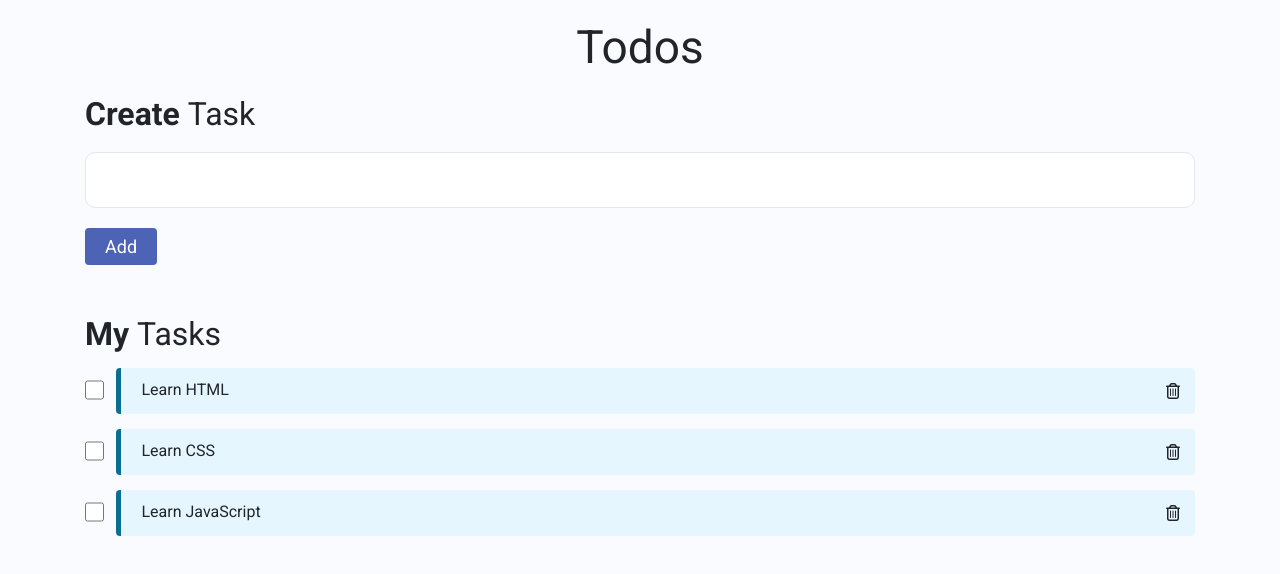
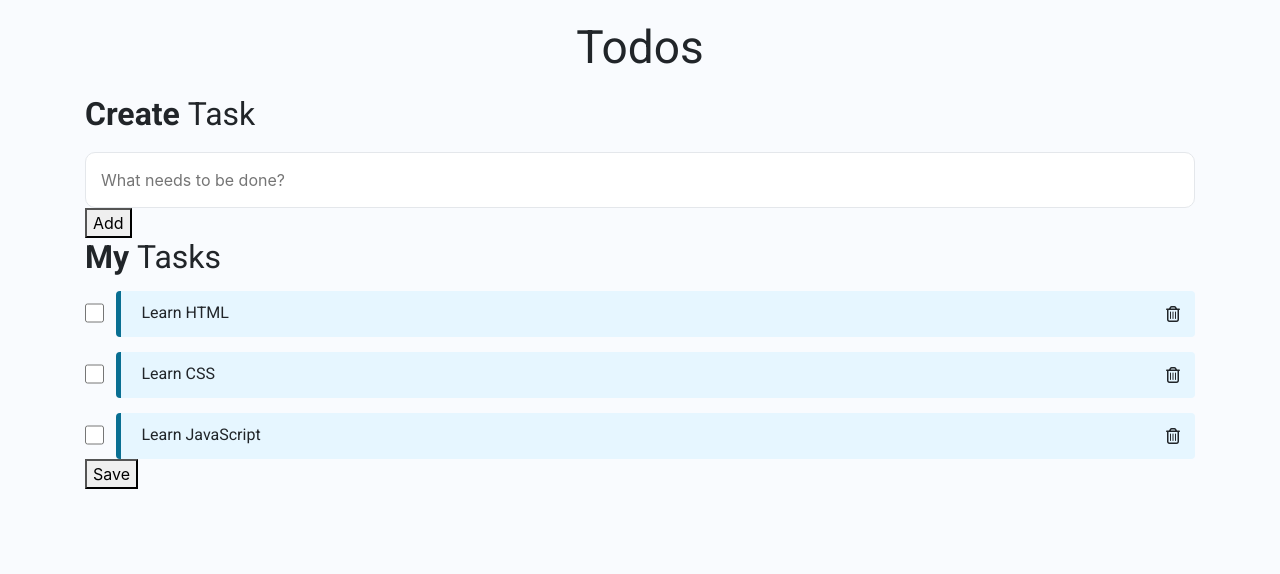
Before and after one commit to yashwanth-kiran89/todo-list-web-app, a plain HTML site: page index.html in a window 1280 px wide. Drawn offline with nearby package versions, Linux system fonts and the light colour scheme; a web font is replaced by a local one.

Commit message:
Update index.html

```diff
--- a/index.html
+++ b/index.html
@@ -17,13 +17,13 @@
             <h1 class="create-task-heading">
               Create <span class="create-task-heading-subpart">Task</span>
             </h1>
-            <input type="text" id="todoUserInput" class="todo-user-input" />
-            <button class="add-todo-button">Add</button>
+            <input type="text" id="todoUserInput" class="todo-user-input" placeholder="What needs to be done?"/>
+            <button class="button" id="addTodoButton">Add</button>
             <h1 class="todo-items-heading">
               My <span class="todo-items-heading-subpart">Tasks</span>
             </h1>
             <ul class="todo-items-container" id="todoItemsContainer"></ul>
-
+            <button class="button" id="saveTodoButton">Save</button>
           </div>
         </div>
       </div>
```
